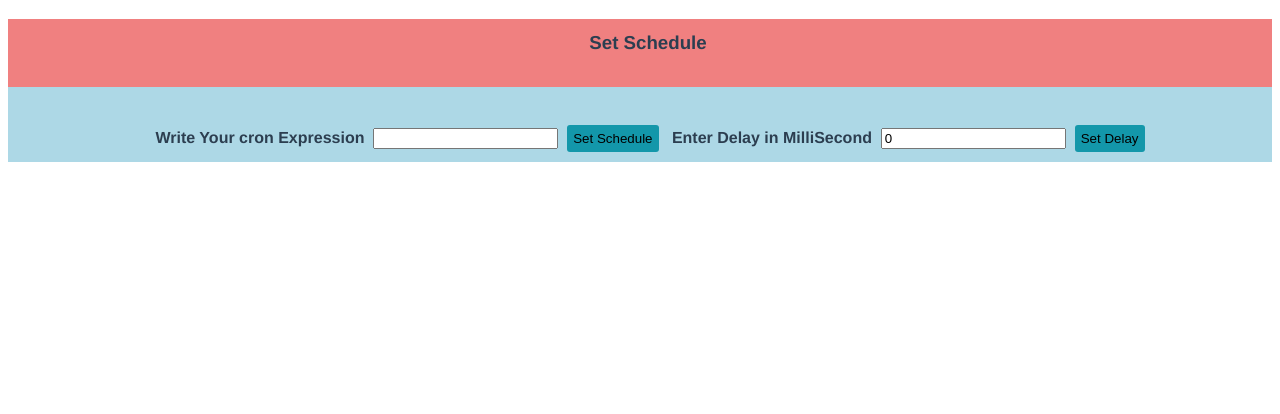
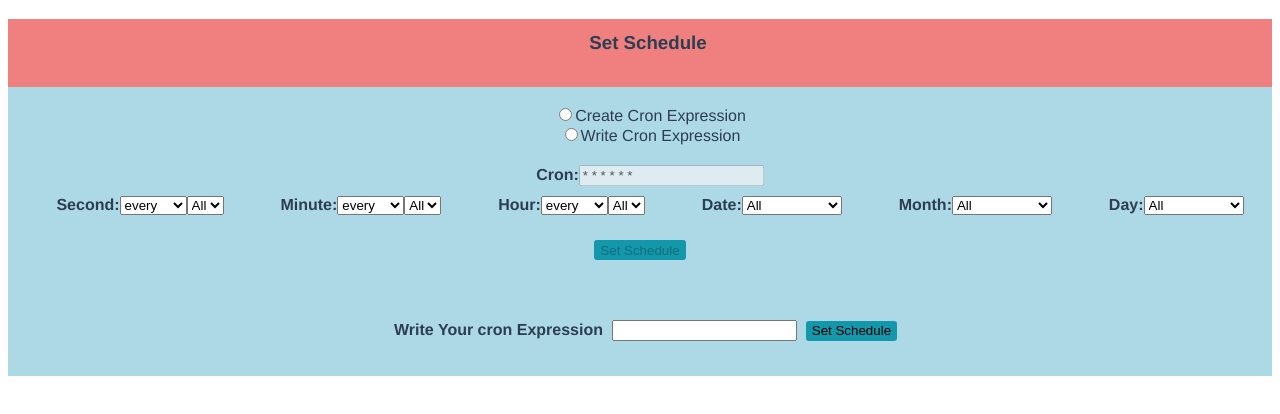
Before and after one commit to Out-Set/FrontEnd-Development, a Vue app in the folder schedulerfrontend/: page /scheduleTask in a window 1280 px wide. Shown: the top 414 px of the page. Built offline with nearby package versions, Linux system fonts and the light colour scheme.

Commit message:
Modified cron Scheduler

```diff
--- a/schedulerfrontend/src/components/ScheduleTask.vue
+++ b/schedulerfrontend/src/components/ScheduleTask.vue
@@ -5,57 +5,96 @@
     </div>
 
     <div class="selectdiv">
-      <!-- <div style="display: flex;"> -->
-        <!-- <strong>Second:</strong>&nbsp;
-        <select v-model="second" style="width:150px; margin-bottom: 20px; margin-right: 20px;">
-          <option value="*" disabled selected>*</option>
+
+      <div class="type" style="margin-bottom: 20px;">
+        <input type="radio" id="one" value="One" name="cron" v-model="picked" />
+        <label for="one">Create Cron Expression</label><br>
+
+        <input type="radio" id="two" value="Two" name="cron" v-model="picked" />
+        <label for="two">Write Cron Expression</label>
+      </div>
+
+      <!-- SelectCron -->
+      <div id="selectCron" style="display: grid;">
+        <div>
+          <strong>Cron:</strong>
+          <input type="text" id="cron" v-model="cronExpression" disabled>
+        </div>
+
+        <div
+          style="padding-top: 10px; padding-bottom: 25px; display: grid; grid-template-columns: auto auto auto auto auto auto;">
+          <div>
+            <strong>Second:</strong>
+            <select v-model="sType">
+              <option v-for="sType in sTypes" :key="sType" :value="sType">{{ sType }}</option>
+            </select>
+
+            <select v-model="second">
               <option v-for="second in seconds" :key="second" :value="second">{{ second }}</option>
             </select>
+          </div>
 
-        <strong>Minute:</strong>&nbsp;
-        <select v-model="minute" style="width:150px; margin-bottom: 20px; margin-right: 20px;">
-          <option value="*" disabled selected>*</option>
+          <div>
+            <strong>Minute:</strong>
+            <select v-model="mType">
+              <option v-for="mType in mTypes" :key="mType" :value="mType">{{ mType }}</option>
+            </select>
+
+            <select v-model="minute">
               <option v-for="minute in minutes" :key="minute" :value="minute">{{ minute }}</option>
             </select>
+          </div>
 
-        <strong>Hours:</strong>&nbsp;
-        <select v-model="hour" style="width:150px; margin-right: 20px; margin-bottom: 20px; ">
-          <option value="*" disabled selected>*</option>
+          <div>
+            <strong>Hour:</strong>
+            <select v-model="hType">
+              <option v-for="hType in hTypes" :key="hType" :value="hType">{{ hType }}</option>
+            </select>
+
+            <select v-model="hour">
               <option v-for="hour in hours" :key="hour" :value="hour">{{ hour }}</option>
             </select>
+          </div>
 
-        <strong>Date:</strong>&nbsp;
-        <select v-model="date" style="width:150px; margin-bottom: 20px; margin-right: 20px;">
-          <option value="*" disabled selected>*</option>
+          <div>
+            <strong>Date:</strong>
+            <select v-model="date" style="width: 100px;">
               <option v-for="date in dates" :key="date" :value="date">{{ date }}</option>
             </select>
+          </div>
 
-        <strong>Month:</strong>&nbsp;
-        <select v-model="month" style="width:150px; margin-bottom: 20px; margin-right: 20px;">
-          <option value="*" disabled selected>*</option>
+          <div>
+            <strong>Month:</strong>
+            <select v-model="month" style="width: 100px;">
               <option v-for="month in months" :key="month" :value="month">{{ month }}</option>
             </select>
+          </div>
 
-        <strong>Day:</strong>&nbsp;
-        <select v-model="day" style="width:150px; margin-bottom: 20px; margin-right: 20px;">
-          <option value="*" disabled selected>*</option>
+          <div>
+            <strong>Day:</strong>
+            <select v-model="day" style="width: 100px;">
               <option v-for="day in days" :key="day" :value="day">{{ day }}</option>
             </select>
           </div>
 
-      <div>
+        </div>
+
+        <div style="margin-right: 20px;">
           <button disabled ref="enable_btn" class="reschedule-bt" v-on:click="set()">Set Schedule
           </button>
-      </div> -->
+        </div>
 
-      <div style="padding-top: 20px;">
+      </div>
+
+      <!-- WriteCron -->
+      <div style="padding-top: 50px; padding-bottom: 25px;" id="writeCron">
         <strong>Write Your cron Expression</strong>&nbsp;
         <input type="text" v-model="expression">&nbsp;
         <button ref="cron-btn" class="reschedule-bt" v-on:click="setCronExp()">Set Schedule</button>&nbsp;&nbsp;
 
-        <strong>Enter Delay in MilliSecond</strong>&nbsp;
+        <!-- <strong>Enter Delay in MilliSecond</strong>&nbsp;
         <input type="number" v-model="delay">&nbsp;
-        <button ref="cron-btn" class="reschedule-bt" v-on:click="setDelay()">Set Delay</button>
+        <button ref="cron-btn" class="reschedule-bt" v-on:click="setDelay()">Set Delay</button> -->
       </div>
 
     </div>
@@ -71,27 +110,47 @@ export default {
   name: "HelloWorld",
   data() {
     return {
-      seconds: ['00', '01', '02', '03', '04', '05', '06', '07', '08', '09', '10', '11', '12', '13', '14', '15', '16', '17', '18', '19', '20', '21', '22', '23', '24', '25', '26', '27', '28', '29', '30', '31', '32', '33', '34', '35', '36', '37', '38', '39', '40', '41', '42', '43', '44', '45', '46', '47', '48', '49', '50', '51', '52', '53', '54', '55', '56', '57', '58', '59'],
-      second: '*',
+      sTypes: ['every', 'specific'],
+      sType: 'every',
 
-      minutes: ['00', '01', '02', '03', '04', '05', '06', '07', '08', '09', '10', '11', '12', '13', '14', '15', '16', '17', '18', '19', '20', '21', '22', '23', '24', '25', '26', '27', '28', '29', '30', '31', '32', '33', '34', '35', '36', '37', '38', '39', '40', '41', '42', '43', '44', '45', '46', '47', '48', '49', '50', '51', '52', '53', '54', '55', '56', '57', '58', '59'],
-      minute: '*',
+      mTypes: ['every', 'specific'],
+      mType: 'every',
 
-      hours: ['00', '01', '02', '03', '04', '05', '06', '07', '08', '09', '10', '11', '12', '13', '14', '15', '16', '17', '18', '19', '20', '21', '22', '23'],
-      hour: '*',
+      hTypes: ['every', 'specific'],
+      hType: 'every',
 
-      dates: ['01', '02', '03', '04', '05', '06', '07', '08', '09', '10', '11', '12', '13', '14', '15', '16', '17', '18', '19', '20', '21', '22', '23', '24', '25', '26', '27', '28', '29', '30', '31'],
-      date: '*',
+      seconds: ['All', '0', '1', '2', '3', '4', '5', '6', '7', '8', '9', '10', '11', '12', '13', '14', '15', '16', '17', '18', '19', '20', '21', '22', '23', '24', '25', '26', '27', '28', '29', '30', '31', '32', '33', '34', '35', '36', '37', '38', '39', '40', '41', '42', '43', '44', '45', '46', '47', '48', '49', '50', '51', '52', '53', '54', '55', '56', '57', '58', '59'],
+      second: 'All',
 
-      months: ['JAN', 'FEB', 'MAR', 'APR', 'MAY', 'JUN', 'JUL', 'AUG', 'SEP', 'OCT', 'NOV', 'DEC'],
-      month: '*',
+      minutes: ['All', '0', '1', '2', '3', '4', '5', '6', '7', '8', '9', '10', '11', '12', '13', '14', '15', '16', '17', '18', '19', '20', '21', '22', '23', '24', '25', '26', '27', '28', '29', '30', '31', '32', '33', '34', '35', '36', '37', '38', '39', '40', '41', '42', '43', '44', '45', '46', '47', '48', '49', '50', '51', '52', '53', '54', '55', '56', '57', '58', '59'],
+      minute: 'All',
 
-      days: ['MON', 'TUE', 'WED', 'THU', 'FRI', 'SAT', 'SUN'],
-      day: '*',
+      hours: ['All', '0', '1', '2', '3', '4', '5', '6', '7', '8', '9', '10', '11', '12', '13', '14', '15', '16', '17', '18', '19', '20', '21', '22', '23'],
+      hour: 'All',
+
+      dates: ['All', '1', '2', '3', '4', '5', '6', '7', '8', '9', '10', '11', '12', '13', '14', '15', '16', '17', '18', '19', '20', '21', '22', '23', '24', '25', '26', '27', '28', '29', '30', '31'],
+      date: 'All',
+
+      months: ['All', 'JAN', 'FEB', 'MAR', 'APR', 'MAY', 'JUN', 'JUL', 'AUG', 'SEP', 'OCT', 'NOV', 'DEC'],
+      month: 'All',
+
+      days: ['All', 'MON', 'TUE', 'WED', 'THU', 'FRI', 'SAT', 'SUN'],
+      day: 'All',
 
       selectedData: "",
       expression: "",
-      delay: 0
+      delay: 0,
+
+      cSecond: '*',
+      cMinute: '*',
+      cHour: '*',
+      cronExpression: '* * * * * *',
+
+      cDate: '*',
+      cMonth: '*',
+      cDay: '*',
+
+      picked: ''
     }
   },
 
@@ -108,45 +167,180 @@ export default {
 
   watch: {
 
+    picked(pickedChoice) {
+      console.log(pickedChoice);
+      if (this.picked === 'One') {
+        document.getElementById("writeCron").style.display = "none";
+        document.getElementById("selectCron").style.display = "block";
+      } else {
+        document.getElementById("selectCron").style.display = "none";
+        document.getElementById("writeCron").style.display = "block";
+        document.getElementById("writeCron").style.paddingTop = "20px";
+      }
+
+    },
+
     second(newSecond) {
       this.$refs.enable_btn.disabled = false
       console.log(`Selected Second: ${newSecond}`);
+      this.setCron()
     },
 
     minute(newMinute) {
       this.$refs.enable_btn.disabled = false
       console.log(`Selected Minute: ${newMinute}`);
+      this.setCron()
     },
 
     hour(newHour) {
       this.$refs.enable_btn.disabled = false
       console.log(`Selected Hour: ${newHour}`);
+      this.setCron()
     },
+
+    sType(newType) {
+      this.$refs.enable_btn.disabled = false
+      console.log(`Selected Type: ${newType}`);
+      this.cronExpression = `* ${this.cMinute} ${this.cHour} ${this.cDate} ${this.cMonth} ${this.cDay}`
+      this.second = 'All'
+    },
+
+    mType(newType) {
+      this.$refs.enable_btn.disabled = false
+      console.log(`Selected Type: ${newType}`);
+      this.cronExpression = `${this.cSecond} * ${this.cHour} ${this.cDate} ${this.cMonth} ${this.cDay}`
+      this.minute = 'All'
+    },
+
+    hType(newType) {
+      this.$refs.enable_btn.disabled = false
+      console.log(`Selected Type: ${newType}`);
+      this.cronExpression = `${this.cSecond} ${this.cMinute} * ${this.cDate} ${this.cMonth} ${this.cDay}`
+      this.hour = 'All'
+    },
+
 
     date(newDate) {
       this.$refs.enable_btn.disabled = false
       console.log(`Selected Date: ${newDate}`);
+      this.setCron()
     },
 
     month(newMonth) {
       this.$refs.enable_btn.disabled = false
       console.log(`Selected Month: ${newMonth}`);
+      this.setCron()
     },
 
     day(newDay) {
       this.$refs.enable_btn.disabled = false
       console.log(`Selected Day: ${newDay}`);
+      this.setCron()
     },
 
   },
 
   methods: {
+    setCron() {
+      //Set Second
+      if (this.second !== 'All') {
+        if (this.sType === 'every') {
+          if (this.second !== '0') {
+            this.cSecond = `0/${this.second}`
+            this.cronExpression = `${this.cSecond} ${this.cMinute} ${this.cHour} ${this.date} ${this.month} ${this.day}`
+          } else {
+            this.cSecond = `${this.second}`
+            this.cronExpression = `${this.cSecond} ${this.cMinute} ${this.cHour} ${this.date} ${this.month} ${this.day}`
+          }
+        }
+        else {
+          this.cSecond = `${this.second}`
+          this.cronExpression = `${this.cSecond} ${this.cMinute} ${this.cHour} ${this.date} ${this.month} ${this.day}`
+        }
+      } else {
+        this.cSecond = '*'
+        this.cronExpression = `${this.cSecond} ${this.cMinute} ${this.cHour} ${this.date} ${this.month} ${this.day}`
+      }
+
+      // Set Minute
+      if (this.minute !== 'All') {
+        if (this.mType === 'every') {
+          if (this.minute !== '0') {
+            this.cMinute = `0/${this.minute}`
+            this.cronExpression = `${this.cSecond} ${this.cMinute} ${this.cHour} ${this.date} ${this.month} ${this.day}`
+          } else {
+            this.cMinute = `${this.minute}`
+            this.cronExpression = `${this.cSecond} ${this.cMinute} ${this.cHour} ${this.date} ${this.month} ${this.day}`
+          }
+        }
+        else {
+          this.cMinute = `${this.minute}`
+          this.cronExpression = `${this.cSecond} ${this.cMinute} ${this.cHour} ${this.date} ${this.month} ${this.day}`
+        }
+      } else {
+        this.cMinute = '*'
+        this.cronExpression = `${this.cSecond} ${this.cMinute} ${this.cHour} ${this.date} ${this.month} ${this.day}`
+      }
+
+
+      // Set Hour
+      if (this.hour !== 'All') {
+        if (this.hType === 'every') {
+          if (this.hour !== '0') {
+            this.cHour = `0/${this.hour}`
+            this.cronExpression = `${this.cSecond} ${this.cMinute} ${this.cHour} ${this.cDate} ${this.cMonth} ${this.cDay}`
+          } else {
+            this.cHour = `${this.hour}`
+            this.cronExpression = `${this.cSecond} ${this.cMinute} ${this.cHour} ${this.cDate} ${this.cMonth} ${this.cDay}`
+          }
+        }
+        else {
+          this.cHour = `${this.hour}`
+          this.cronExpression = `${this.cSecond} ${this.cMinute} ${this.cHour} ${this.cDate} ${this.cMonth} ${this.cDay}`
+        }
+      } else {
+        this.cHour = '*'
+        this.cronExpression = `${this.cSecond} ${this.cMinute} ${this.cHour} ${this.cDate} ${this.cMonth} ${this.cDay}`
+      }
+
+
+      // Set Date
+      if (this.date !== 'All') {
+        this.cDate = `${this.date}`
+        this.cronExpression = `${this.cSecond} ${this.cMinute} ${this.cHour} ${this.cDate} ${this.cMonth} ${this.cDay}`
+      } else {
+        this.cDate = '*'
+        this.cronExpression = `${this.cSecond} ${this.cMinute} ${this.cHour} ${this.cDate} ${this.cMonth} ${this.cDay}`
+      }
+
+
+      // Set Month
+      if (this.month !== 'All') {
+        this.cMonth = `${this.month}`
+        this.cronExpression = `${this.cSecond} ${this.cMinute} ${this.cHour} ${this.cDate} ${this.cMonth} ${this.cDay}`
+      } else {
+        this.cMonth = '*'
+        this.cronExpression = `${this.cSecond} ${this.cMinute} ${this.cHour} ${this.cDate} ${this.cMonth} ${this.cDay}`
+      }
+
+
+      // Set Day
+      if (this.day !== 'All') {
+        this.cDay = `${this.day}`
+        this.cronExpression = `${this.cSecond} ${this.cMinute} ${this.cHour} ${this.cDate} ${this.cMonth} ${this.cDay}`
+      } else {
+        this.cDay = '*'
+        this.cronExpression = `${this.cSecond} ${this.cMinute} ${this.cHour} ${this.cDate} ${this.cMonth} ${this.cDay}`
+      }
+
+    },
+
     set() {
       console.log(this.second, this.minute, this.hour, this.date, this.month, this.day);
       this.selectedData = this.second + " " + this.minute + " " + this.hour + " " + this.date + " " + this.month + " " + this.day
       console.log(typeof this.selectedData, this.selectedData);
 
-      axios.post('http://localhost:8081/dynamicSchedule/cronVal', this.selectedData)
+      axios.post('http://localhost:8081/dynamicSchedule/cronVal', this.cronExpression)
         .then((response) => {
           console.log("Response form Backend: ", response);
         })
@@ -159,8 +353,8 @@ export default {
     setCronExp() {
       console.log(typeof this.expression, this.expression);
 
-      // axios.post('http://localhost:8081/dynamicSchedule/cronVal', this.expression)
-      axios.post('http://localhost:8081/BitsFlow-App/springScheduler/cronVal', this.expression)
+      axios.post('http://localhost:8081/dynamicSchedule/cronVal', this.expression)
+        // axios.post('http://localhost:8081/BitsFlow-App/springScheduler/cronVal', this.expression)
         .then((response) => {
           console.log("Response form Backend: ", response);
         })
@@ -170,9 +364,9 @@ export default {
         });
     },
 
-    setDelay(){
+    setDelay() {
       console.log(typeof this.delay, this.delay);
-      axios.get('http://localhost:8081/dynamicSchedule/delayVal?delay='+this.delay)
+      axios.get('http://localhost:8081/dynamicSchedule/delayVal?delay=' + this.delay)
         .then((response) => {
           console.log("Response form Backend: ", response);
         })
@@ -208,7 +402,7 @@ export default {
   border: none;
   background: #1397AA;
   border-radius: 3px;
-  height: 27px;
+  height: 20px;
   margin-bottom: 10px;
 }
 
```
Lines whose indentation alone changed are shown as unchanged.
